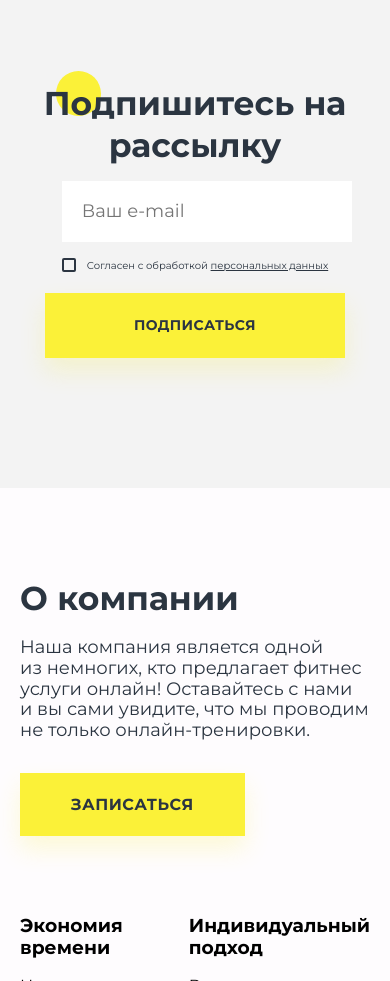
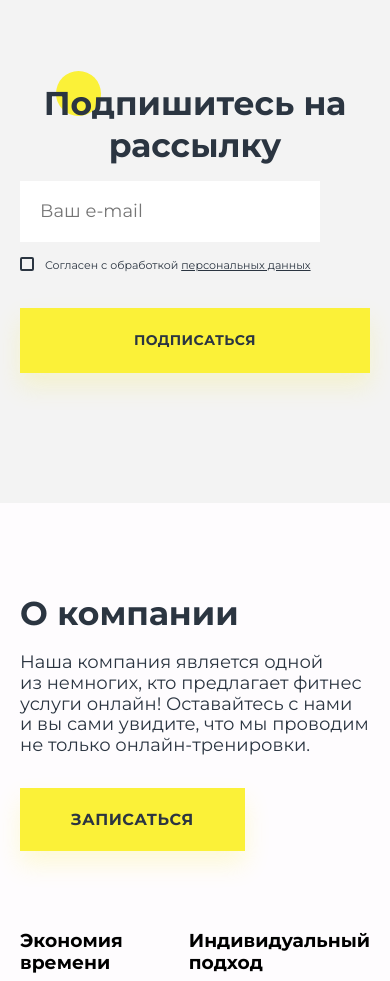
Before and after one commit to liza-artist/FrontendBlok-FreeFit, a plain HTML site: page index.html in a window 390 px wide. Shown: the part 1427-2408 px from the top of the page. Drawn offline with Linux system fonts and the light colour scheme.

Commit message:
add styles

```diff
--- a/css/styles.css
+++ b/css/styles.css
@@ -373,8 +373,22 @@ body {
     z-index: -1;
 }
 
+.input_label {
+    font-size: 11px;
+    color: var(--dark);
+    margin-bottom: 15px;
+}
+
+label a {
+    font-size: 11px;
+    color: var(--dark);}
+
+.form-date {
+    width: 100%;
+}
+
 .form > div {
-    flex-basis: calc(100% - 255px - 20px);
+    flex-basis: calc(100% - 275px - 20px);
 }
 
 .form-btn {
@@ -399,7 +413,6 @@ body {
 }
 .checkbox:checked + label,
 .checkbox:not(:checked) + label{
-    font-size: 10px;
    position: relative;
    padding-left: 35px;
    cursor:pointer;
@@ -472,15 +485,7 @@ body {
     background: #fff;
     margin-bottom: 13px;
     border: none;
-}
-
-label {
-    font-size: 11px;
-    color: var(--dark);
-}
-
-label a {
-    color: var(--dark);
+    box-sizing: border-box;
 }
 
 /* О компании */
@@ -757,22 +762,22 @@ label a {
         max-height: 328px;
     }
     .input-form {
-        max-width: 250px;
         padding: 20px;
     }
     .form {
         display: grid;
     }
     .form > div {
-        flex-basis: calc(100% - 315px - 20px);
         margin: 0 auto;
     }
     .form-btn {
         flex-basis: 200px;
         font-size: 14px;
-        max-width: 300px;
         width: 100%;
         margin: 0 auto;
+        box-sizing: border-box;
+        width: 100%;
+        margin-top: 15px;
     }
     .checkbox:not(:checked) + label::before {
         width: 10px;
@@ -951,8 +956,11 @@ label a {
     .input-form {
         max-width: 224px;
     }
-    .checkbox:not(:checked) + label {
-        padding-left: 0;
+    .input_label {
+        font-size: 8px;
+    }
+    label a {
+        font-size: 8px;
     }
     .form-date {
         margin-bottom: 35px;
--- a/index.html
+++ b/index.html
@@ -120,7 +120,7 @@
                     <input class="input-form" type="email" placeholder="Ваш e-mail">
                     <div class="agreement">
                         <input type="checkbox" id="01" class="checkbox">
-                        <label for="01">Согласен с обработкой <a href="#" target="_blank">персональных данных</a></label>
+                        <label for="01" class="input_label">Согласен с обработкой <a href="#" target="_blank">персональных данных</a></label>
                     </div>
                 </div>
                 <button class="form-btn" type="submit"> Подписаться</button>
```
